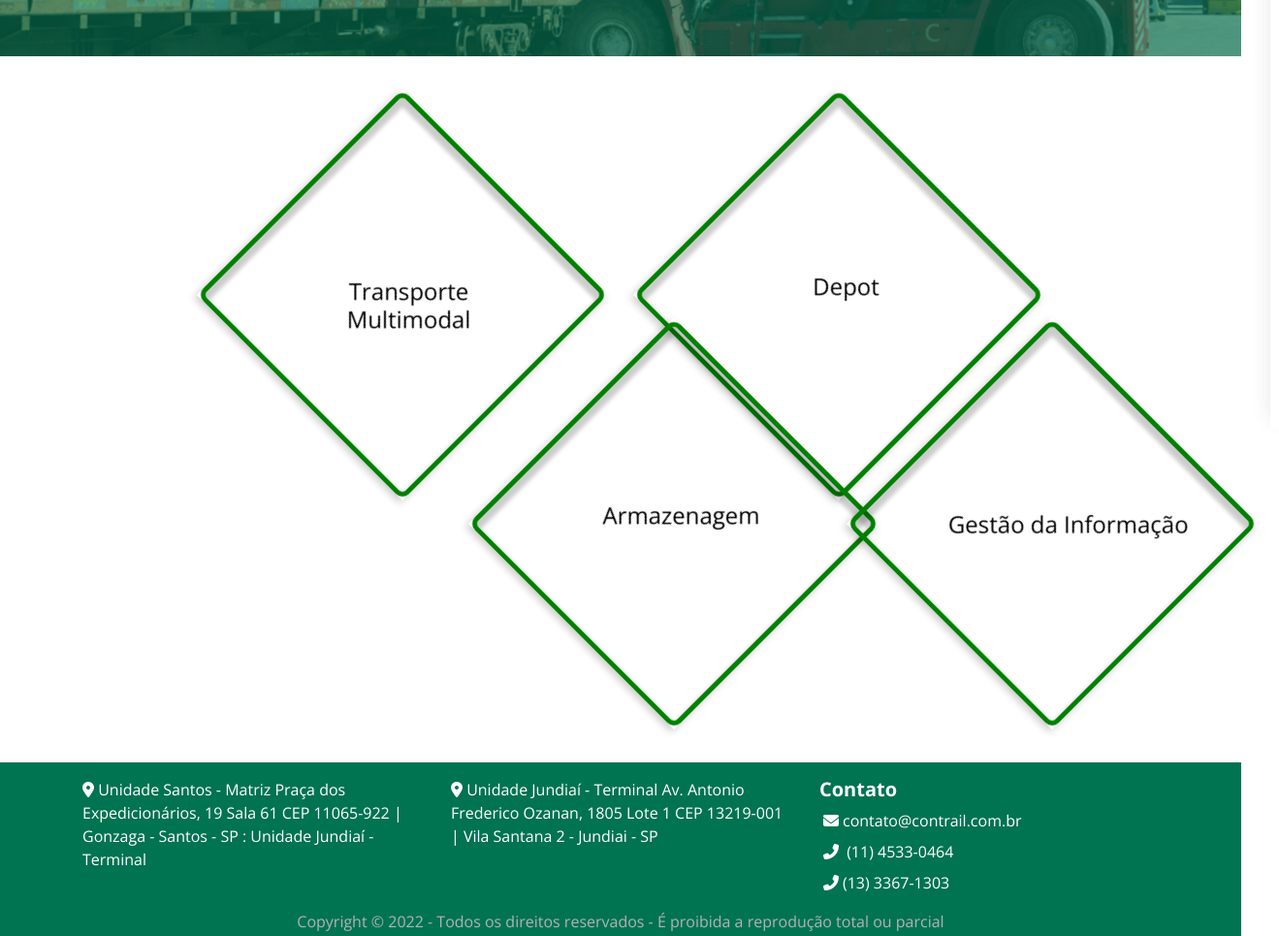
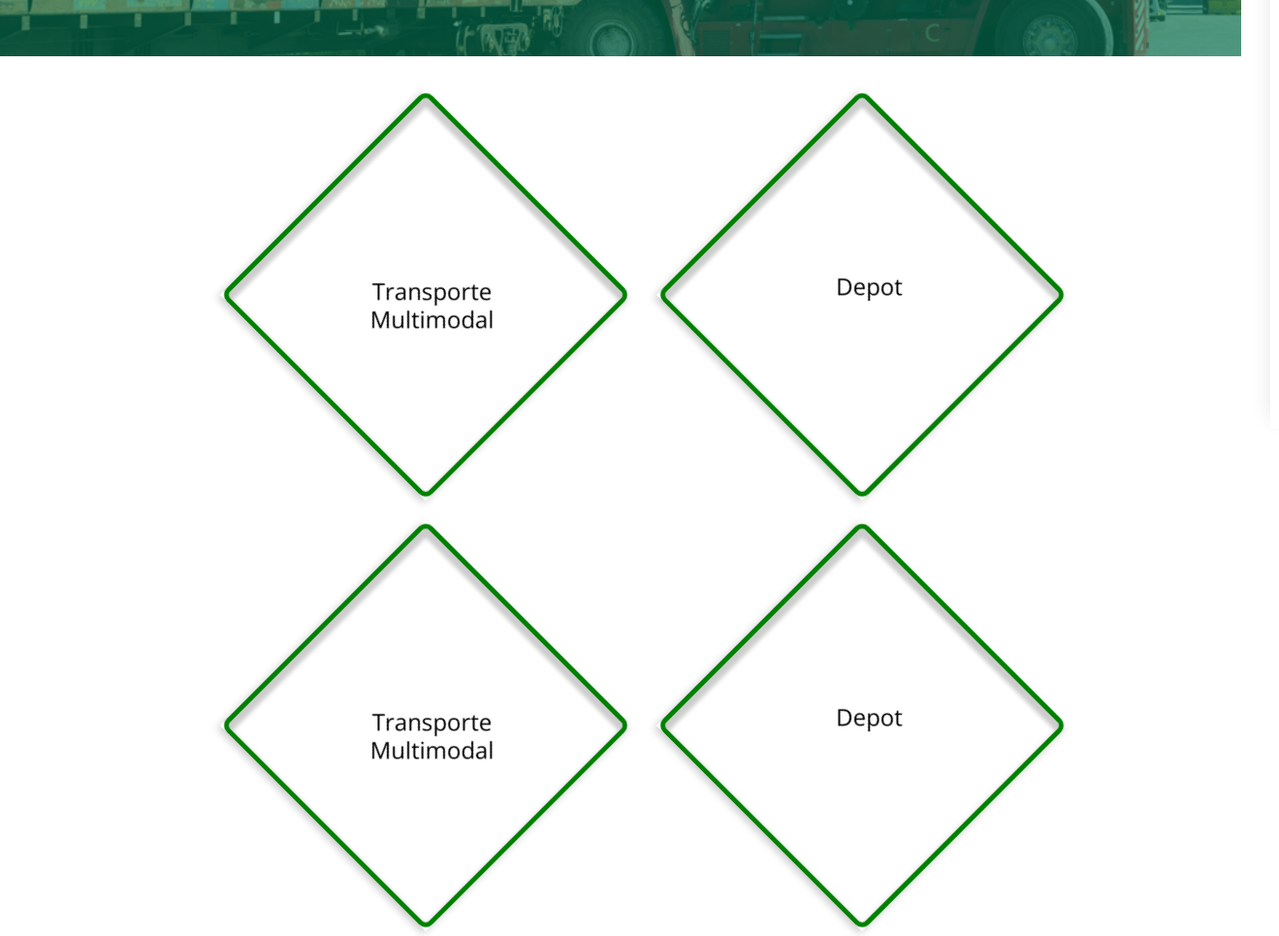
Before and after one commit to luizantonioprg/contrailv1, a plain HTML site: page solucoes.html in a window 1280 px wide. Shown: the part 358-1323 px from the top of the page at 97% size, 1319 px wide, since content can reach past the window. Drawn offline with nearby package versions, Linux system fonts and the light colour scheme; files whose address does not match are found by name.

Commit message:
dwad
dawd

```diff
--- a/solucoes.html
+++ b/solucoes.html
@@ -1,3 +1,4 @@
+
 <!doctype html>
 <html lang="en">
    <head>
@@ -116,8 +117,8 @@
             </div>
       <!--  fim novo soluções-->
       <!-- DIV DE CIMA -->
-      <div style="max-width:900px;margin:0 auto;z-index:20;position:relative;" class=" pt-5 d-flex justify-content-around">
-         <div class="flip-card mt-5 ">
+      <div style="max-width:900px;margin:0 auto;z-index:20;position:relative;" class="pt-5 d-flex flex-wrap justify-content-around">
+         <div class="flip-card m-5">
             <div class="flip-card-inner">
                <div class="flip-card-front">
                   <div class="text display-1" style="margin-left:-1vw;padding-top:10vh;">
@@ -155,47 +156,48 @@
          </div>
       </div>
       <!-- DIV DE CIMA -->
-      <!-- DIV DEBAIXO -->
-      <div style="margin-top: -20vh;padding-left:500px;z-index:20;position:relative;" class=" pt-5 d-flex justify-content-around">
-         <div class="flip-card mt-5 ">
+      <!-- DIV DE CIMA -->
+      <div style="max-width:900px;margin:0 auto;z-index:20;position:relative;" class="pt-5 d-flex flex-wrap justify-content-around">
+         <div class="flip-card m-5">
             <div class="flip-card-inner">
                <div class="flip-card-front">
-                  <div class="text display-1" style="margin-left:-2vw;padding-top:10vh;">
-                    <!--  <i class=" fa-solid fa-train-subway"></i> -->
-                     <h4>Armazenagem</h4>
+                  <div class="text display-1" style="margin-left:-1vw;padding-top:10vh;">
+                   <!--   <i class=" fa-solid fa-train-subway"></i> -->
+                     <h4>Transporte<br> Multimodal</h4>
                   </div>
                </div>
                <div class="flip-card-back p-3">
                   <div class="text-verso">
-                     <h6>• Armazenagem Contêiner</h6>
-                     <h6>• Estufagem de Contêiner</h6>
-                     <h6>• Desova de Contêiner</h6>
-                     <h6>• Armazenagem carga solta e carga</h6>
+                     <h6>• Transporte Ferroviário</h6>
+                     <h6>• Transporte Rodoviário</h6>
+                     <h6>• Gerenciamento de Risco</h6>
+                     <h6>• Gestão de agendamento no Porto e &nbsp;&nbsp;&nbsp;Depot</h6>
                   </div>
                </div>
             </div>
          </div>
-         <div class="flip-card mt-5 mb-5">
+         <div class="flip-card mt-5">
             <div class="flip-card-inner">
                <div class="flip-card-front">
-                  <div class="text display-1" style="margin-left:-1vw;padding-top:10vh;">
+                  <div class="text display-1" style="margin-left:-2vw;padding-top:10vh;">
                    <!--   <i class=" fa-solid fa-train-subway"></i> -->
-                     <h4>Gestão da Informação</h4>
+                     <h4>Depot</h4>
                   </div>
                </div>
                <div class="flip-card-back p-3">
                   <div class="text-verso">
-                     <h6>• Tracking de Carga</h6>
-                     <h6>• App para motoristas</h6>
-                     <h6>• Follow up das operações</h6>
-                     <h6>• Gestão de todos os elos da cadeia</h6>
+                     <h6>• Contrato com os principais armadores</h6>
+                     <h6>• Reparo de Contêineres</h6>
+                     <h6>• Reutilização de Contêineres</h6>
+                     <h6>• Encerramento de Demurrage</h6>
                   </div>
                </div>
             </div>
          </div>
       </div>
-      <br><br>
-      <!-- DIV DEBAIXO -->
+      <!-- DIV DE CIMA -->
+      <br><br><br>
+
      <!-- footer -->
       <div class="" style="background:#007351;">
          <!-- INICIO NOVO FOOTER -->
```
